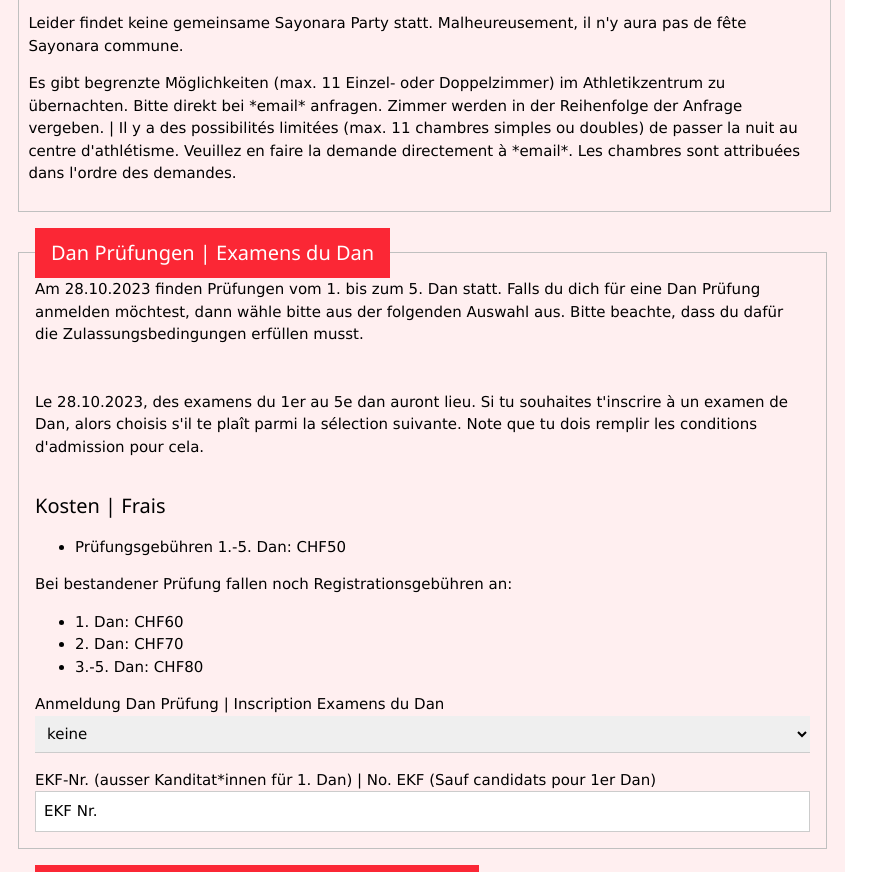
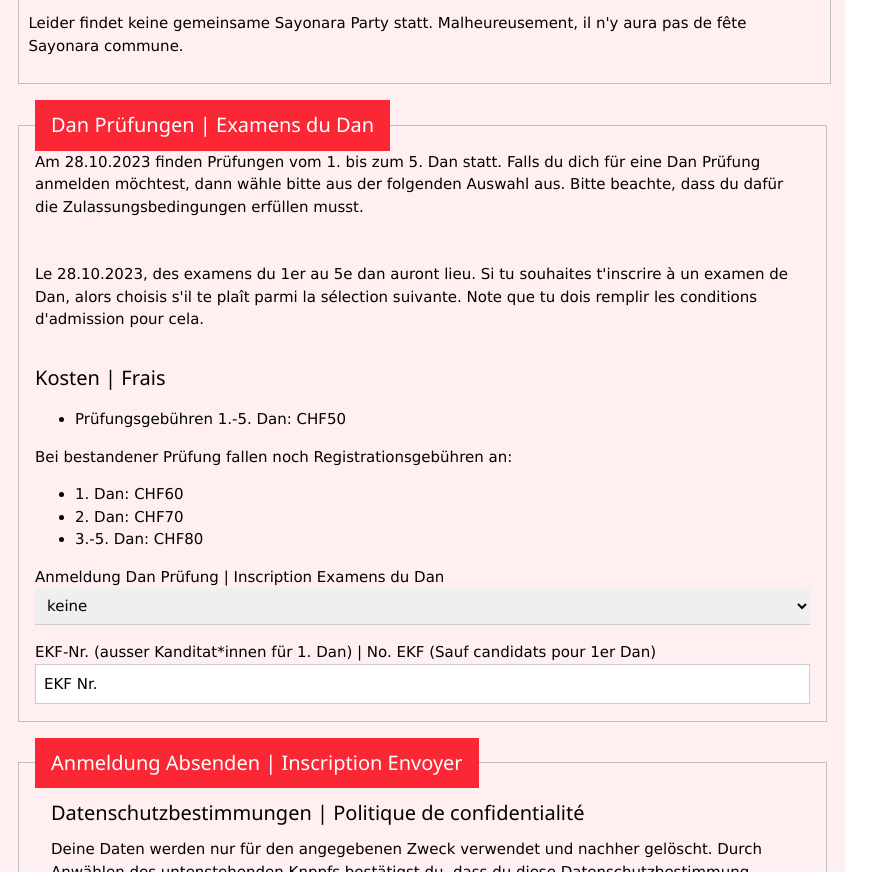
Before and after one commit to olidec/registration-test, a plain HTML site: page index.html in a window 1280 px wide. Shown: the part 2851-3723 px from the top of the page, without its empty margins (0-890 px from the left). Drawn offline with Linux system fonts and the light colour scheme.

Commit message:
removed rooms

```diff
--- a/index.html
+++ b/index.html
@@ -211,7 +211,7 @@
 
                 </div>
                 <p>Leider findet keine gemeinsame Sayonara Party statt. Malheureusement, il n'y aura pas de fête Sayonara commune.</p>
-                <p>Es gibt begrenzte Möglichkeiten (max. 11 Einzel- oder Doppelzimmer) im Athletikzentrum zu übernachten. Bitte direkt bei *email* anfragen. Zimmer werden in der Reihenfolge der Anfrage vergeben. | Il y a des possibilités limitées (max. 11 chambres simples ou doubles) de passer la nuit au centre d'athlétisme. Veuillez en faire la demande directement à *email*. Les chambres sont attribuées dans l'ordre des demandes.</p>
+                <!-- <p>Es gibt begrenzte Möglichkeiten (max. 11 Einzel- oder Doppelzimmer) im Athletikzentrum zu übernachten. Bitte direkt bei *email* anfragen. Zimmer werden in der Reihenfolge der Anfrage vergeben. | Il y a des possibilités limitées (max. 11 chambres simples ou doubles) de passer la nuit au centre d'athlétisme. Veuillez en faire la demande directement à *email*. Les chambres sont attribuées dans l'ordre des demandes.</p> -->
 
 
             </fieldset>
```
